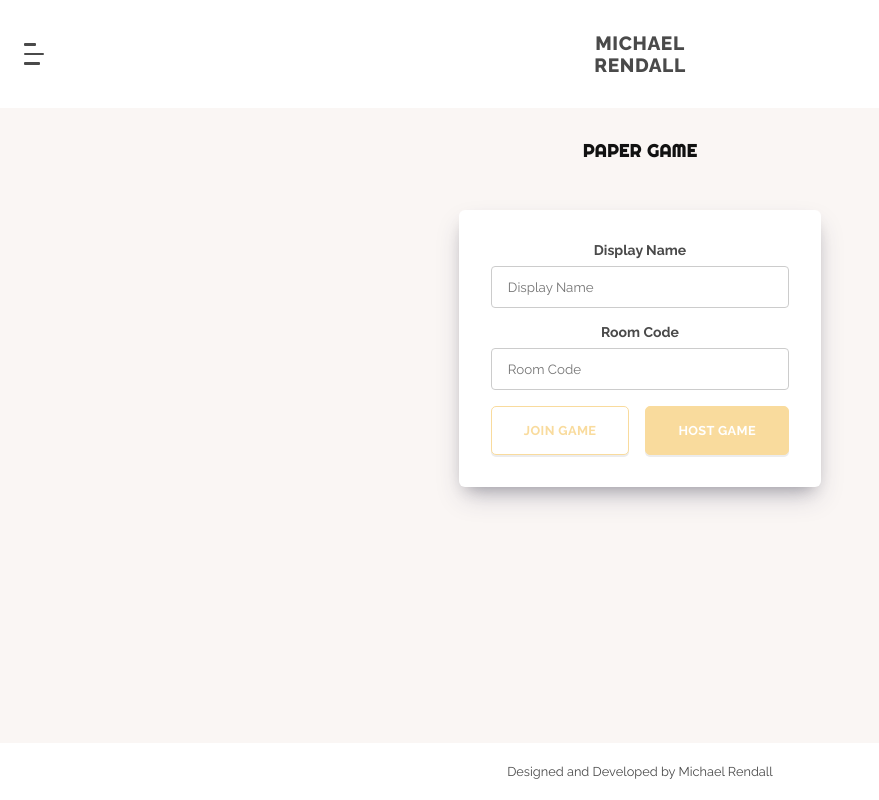
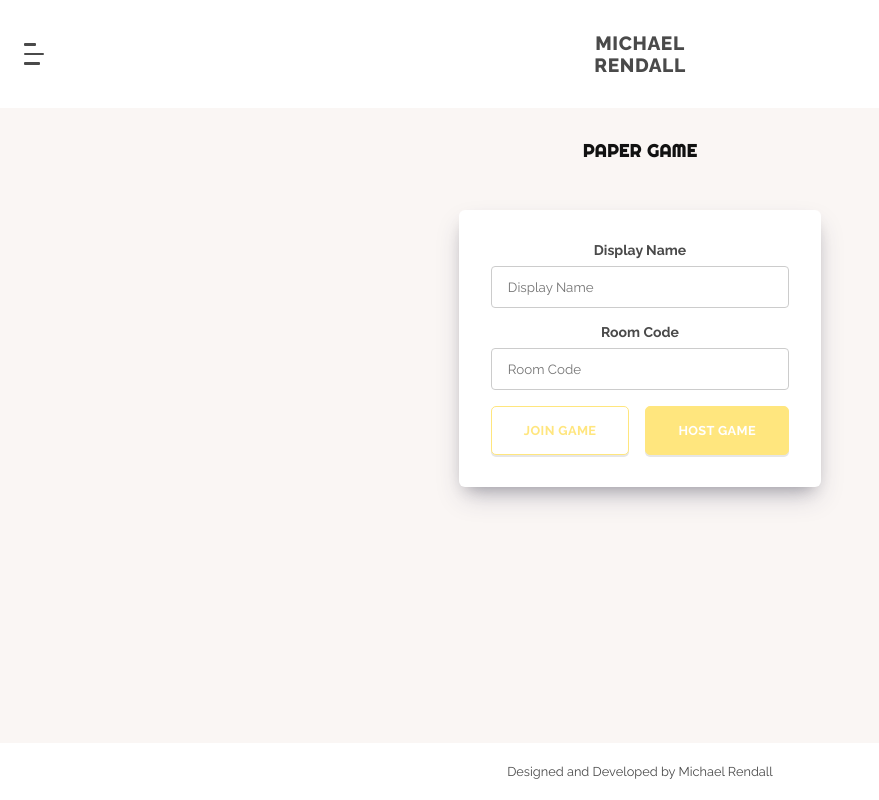
Before and after one commit to MichaelRendall/personal, a React (Create React App) app: page /paper-game in a window 1280 px wide. Shown: the whole page, without its empty margins (0-879 px from the left). Built offline with nearby package versions, Linux system fonts and the light colour scheme; no server answers.

Commit message:
ajusted dark blue and yellow colors

```diff
--- a/src/components/FormElements/Button.module.scss
+++ b/src/components/FormElements/Button.module.scss
@@ -28,17 +28,17 @@
   transition: box-shadow $transition-speed linear;
   background-color: var(--color);
   border: 1px solid var(--color);
-  box-shadow: 0 0.125rem 0 rgb(65 61 69 / 20%);
+  box-shadow: 0 2px 0 rgb(0 0 0 / 20%);
 
   &:hover,
   &:active {
-    filter: brightness(95%);
+    box-shadow: 0px 4px 0 rgb(0 0 0 / 20%);
   }
 
   &:disabled,
   &:disabled:hover,
   &:disabled:active {
-    filter: brightness(100%);
+    box-shadow: 0 2px 0 rgb(0 0 0 / 20%);
     opacity: 0.5;
     cursor: not-allowed;
   }
@@ -47,21 +47,6 @@
 .invert {
   background-color: $white;
   color: var(--color);
-  transition: background-color 0.1s linear;
-
-  &:hover,
-  &:active {
-    color: $white;
-    background-color: var(--color);
-  }
-
-  &:disabled,
-  &:disabled:hover,
-  &:disabled:active {
-    background-color: $white;
-    border-color: var(--color);
-    color: var(--color);
-  }
 }
 
 .large {
--- a/src/components/FormElements/Form.tsx
+++ b/src/components/FormElements/Form.tsx
@@ -2,7 +2,7 @@ import React from "react";
 import classes from "./Form.module.scss";
 
 interface FormProps {
-  onSubmit?: (event: React.FormEvent) => Promise<void>;
+  onSubmit?: (event: React.FormEvent) => Promise<void> | void;
 }
 
 const Form: React.FC<FormProps> = (props) => {
--- a/src/components/FormElements/Select.tsx
+++ b/src/components/FormElements/Select.tsx
@@ -9,12 +9,14 @@ interface SelectProps {
   label: string;
   options: { value: string; label: string }[];
   param: string;
+  refValue?: React.RefObject<HTMLInputElement>;
   placeholder?: string;
 }
 
 const Select: React.FC<SelectProps> = (props) => {
   const themeCtx = useContext(ThemeContext);
   const [open, setOpen] = useState(false);
+  const [inputValue, setInputValue] = useState("");
   const dropDownRef = useRef(null);
 
   const navigate = useNavigate();
@@ -35,8 +37,10 @@ const Select: React.FC<SelectProps> = (props) => {
   const changeOptionHandler = (value: string | null) => {
     if (value !== null) {
       queryParams.set(props.param, value);
+      setInputValue(value);
     } else {
       queryParams.delete(props.param);
+      setInputValue("");
     }
     navigate(`?${queryParams}`);
     setOpen(false);
@@ -95,6 +99,12 @@ const Select: React.FC<SelectProps> = (props) => {
           </div>
         )}
       </div>
+      <input
+        type="hidden"
+        className={props.id}
+        value={inputValue}
+        ref={props.refValue}
+      />
     </div>
   );
 };
--- a/src/components/paperGame/HostJoinGame.tsx
+++ b/src/components/paperGame/HostJoinGame.tsx
@@ -1,9 +1,11 @@
-import React from "react";
+import React, { useState } from "react";
 import Input from "../FormElements/Input";
 import Button from "../FormElements/Button";
 import Form from "../FormElements/Form";
 import classes from "./HostJoinGame.module.scss";
 import useValidator from "../../hooks/useValidator";
+import Select from "../FormElements/Select";
+import { timerOptions } from "../../lib/filter-options";
 
 interface HostJoinGameProps {
   hostGameHandler: (event: React.FormEvent) => Promise<void>;
@@ -15,6 +17,7 @@ interface HostJoinGameProps {
 const isNotEmpty = (value: string) => value.trim() !== "";
 
 const HostJoinGame: React.FC<HostJoinGameProps> = (props) => {
+  const [hostRules, setHostRules] = useState<boolean>(false);
   const {
     value: enteredDisplayName,
     isValid: enteredDisplayNameIsValid,
@@ -36,8 +39,19 @@ const HostJoinGame: React.FC<HostJoinGameProps> = (props) => {
     formIsValid = true;
   }
 
+  const gameSetupHandler = (event: React.FormEvent) => {
+    event.preventDefault();
+    setHostRules(true);
+  };
+
+  const cancelSetupHandler = () => {
+    setHostRules(false);
+  };
+
   return (
-    <Form onSubmit={props.hostGameHandler}>
+    <>
+      {!hostRules && (
+        <Form onSubmit={gameSetupHandler}>
           <Input
             type="text"
             id="name"
@@ -67,9 +81,36 @@ const HostJoinGame: React.FC<HostJoinGameProps> = (props) => {
               disabled={!formIsValid}
               onClick={props.joinGameHandler}
             />
+            <Button name="Host Game" disabled={!formIsValid} submit />
+          </div>
+        </Form>
+      )}
+      {hostRules && (
+        <Form onSubmit={props.hostGameHandler}>
+          <Input
+            type="number"
+            id="submissions"
+            label="Submissions Per Player"
+            placeholder="eg. 4"
+            refValue={props.userNameRef}
+            value={enteredDisplayName}
+            onBlur={displayNameBlurHandler}
+            onChange={displayNameChangeHandler}
+            invalid={displayNameInputHasError}
+          />
+          <Select
+            id="timer"
+            label="Timer"
+            options={timerOptions}
+            param="n-time"
+          />
+          <div className={classes.form__buttons}>
+            <Button name="Back" invert onClick={cancelSetupHandler} />
             <Button name="Host Game" submit disabled={!formIsValid} />
           </div>
         </Form>
+      )}
+    </>
   );
 };
 
--- a/src/styles/_variables.scss
+++ b/src/styles/_variables.scss
@@ -10,10 +10,10 @@ $pastel-pink: #ffadad;
 $dark-pink: #fc6150;
 
 $pastel-yellow: #fdffb6;
-$dark-yellow: #f4b93d;
+$dark-yellow: #ffce00;
 
 $pastel-blue: #90dbf4;
-$dark-blue: #005ba9;
+$dark-blue: #009BFF;
 
 /* Dimensions */
 $header-height-web: 6.8rem;
```
Lines whose indentation alone changed are shown as unchanged.
